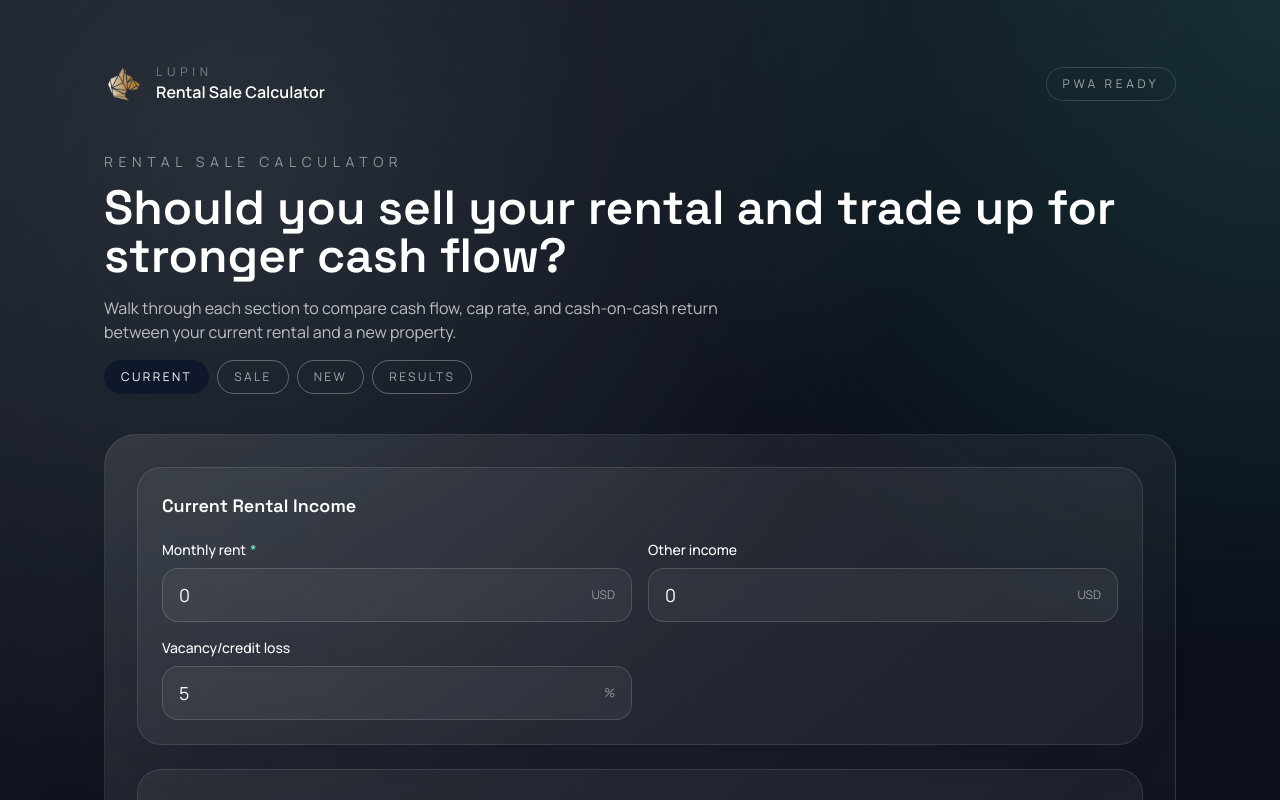
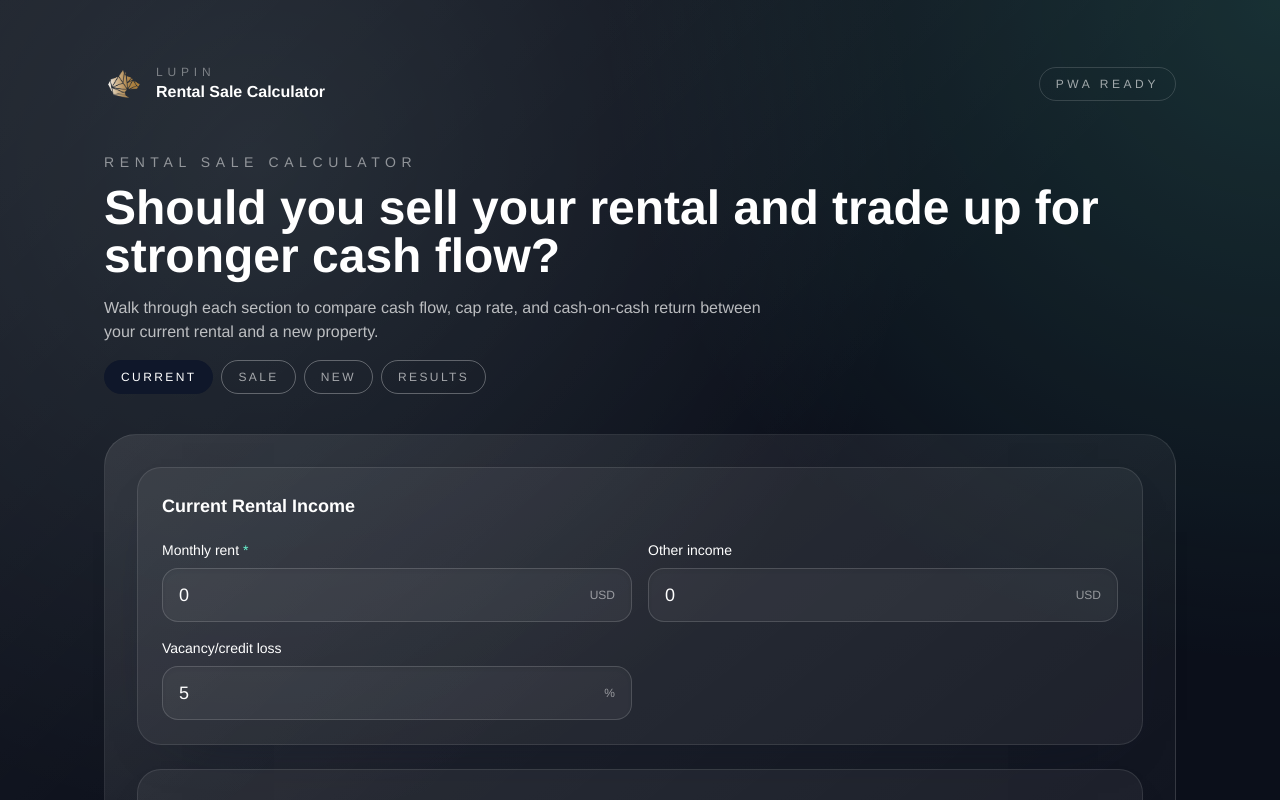
Before and after one commit to MattCordoba/rental_sale_calculator, a Next.js app: page / in a window 1280 px wide. Shown: the top 800 px of the page. Built offline with nearby package versions, Linux system fonts and the light colour scheme.

Commit message:
Fix build by local fonts and minimatch types

```diff
--- a/package.json
+++ b/package.json
@@ -15,6 +15,8 @@
     "react-dom": "18.2.0"
   },
   "devDependencies": {
+    "@fontsource/manrope": "^5.2.8",
+    "@fontsource/space-grotesk": "^5.2.10",
     "@tailwindcss/postcss": "^4",
     "@types/node": "^18.19.68",
     "@types/react": "^18.2.73",
--- a/src/app/globals.css
+++ b/src/app/globals.css
@@ -1,4 +1,6 @@
 @import "tailwindcss";
+@import "@fontsource/manrope/index.css";
+@import "@fontsource/space-grotesk/index.css";
 
 :root {
   --lupin-ink: #0b0f1a;
@@ -7,6 +9,8 @@
   --lupin-accent: #6af7d2;
   --lupin-steel: #6b7280;
   --lupin-card: rgba(255, 255, 255, 0.08);
+  --font-body: "Manrope", "Helvetica Neue", Arial, sans-serif;
+  --font-display: "Space Grotesk", "Helvetica Neue", Arial, sans-serif;
 }
 
 @theme inline {
--- a/src/app/layout.tsx
+++ b/src/app/layout.tsx
@@ -1,16 +1,5 @@
 import type { Metadata, Viewport } from "next";
-import { Manrope, Space_Grotesk } from "next/font/google";
 import "./globals.css";
-
-const manrope = Manrope({
-  variable: "--font-body",
-  subsets: ["latin"],
-});
-
-const spaceGrotesk = Space_Grotesk({
-  variable: "--font-display",
-  subsets: ["latin"],
-});
 
 export const metadata: Metadata = {
   title: "Rental Sale Calculator",
@@ -37,7 +26,7 @@ export default function RootLayout({
 }>) {
   return (
     <html lang="en">
-      <body className={`${manrope.variable} ${spaceGrotesk.variable} antialiased`}>
+      <body className="antialiased">
         {children}
       </body>
     </html>
--- a/src/app/page.tsx
+++ b/src/app/page.tsx
@@ -1,3 +1,4 @@
+import Image from "next/image";
 import Wizard from "@/components/Wizard";
 
 export default function Home() {
@@ -7,7 +8,7 @@ export default function Home() {
       <div className="relative mx-auto flex max-w-6xl flex-col gap-12 px-6 pb-24 pt-16 md:px-10">
         <header className="flex items-center justify-between">
           <div className="flex items-center gap-3">
-            <img src="/assets/lupin-logo.png" alt="Lupin logo" className="h-10 w-10" />
+            <Image src="/assets/lupin-logo.png" alt="Lupin logo" width={40} height={40} />
             <div>
               <p className="text-xs uppercase tracking-[0.4em] text-white/40">Lupin</p>
               <p className="text-base font-semibold text-white">Rental Sale Calculator</p>
--- a/src/components/Wizard.tsx
+++ b/src/components/Wizard.tsx
@@ -1,5 +1,6 @@
 "use client";
 
+import Image from "next/image";
 import { useEffect, useMemo, useState, type ReactNode } from "react";
 import {
   type CurrentPropertyInputs,
@@ -627,7 +628,7 @@ export default function Wizard() {
 
       <div className="flex items-center justify-between text-xs text-white/50">
         <div className="flex items-center gap-2">
-          <img src="/assets/lupin-logo.png" alt="Lupin logo" className="h-7 w-7" />
+          <Image src="/assets/lupin-logo.png" alt="Lupin logo" width={28} height={28} />
           <span>Rental Sale Calculator</span>
         </div>
         <span>© Lupin</span>
--- a/src/lib/storage.ts
+++ b/src/lib/storage.ts
@@ -15,8 +15,8 @@ export class NoopStorage implements AppStorage {
     return null;
   }
 
-  async save(): Promise<void> {
-    return;
+  async save(state: AppState): Promise<void> {
+    void state;
   }
 }
 
--- /dev/null
+++ b/src/types/minimatch/index.d.ts
@@ -0,0 +1 @@
+declare module "minimatch";
```
Also changed, not shown: tsconfig.json (+13 -4 lines), 1 other file (tests, documents, lock files or other folders).
